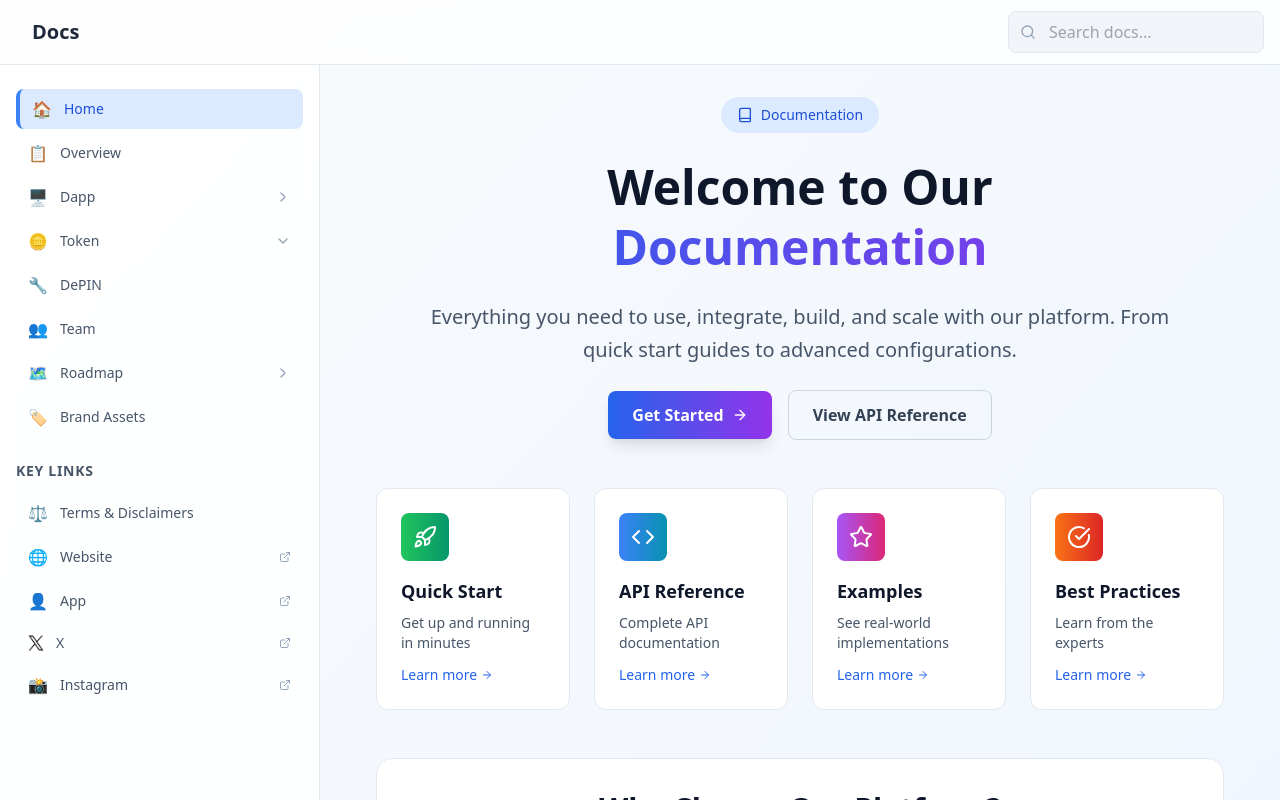
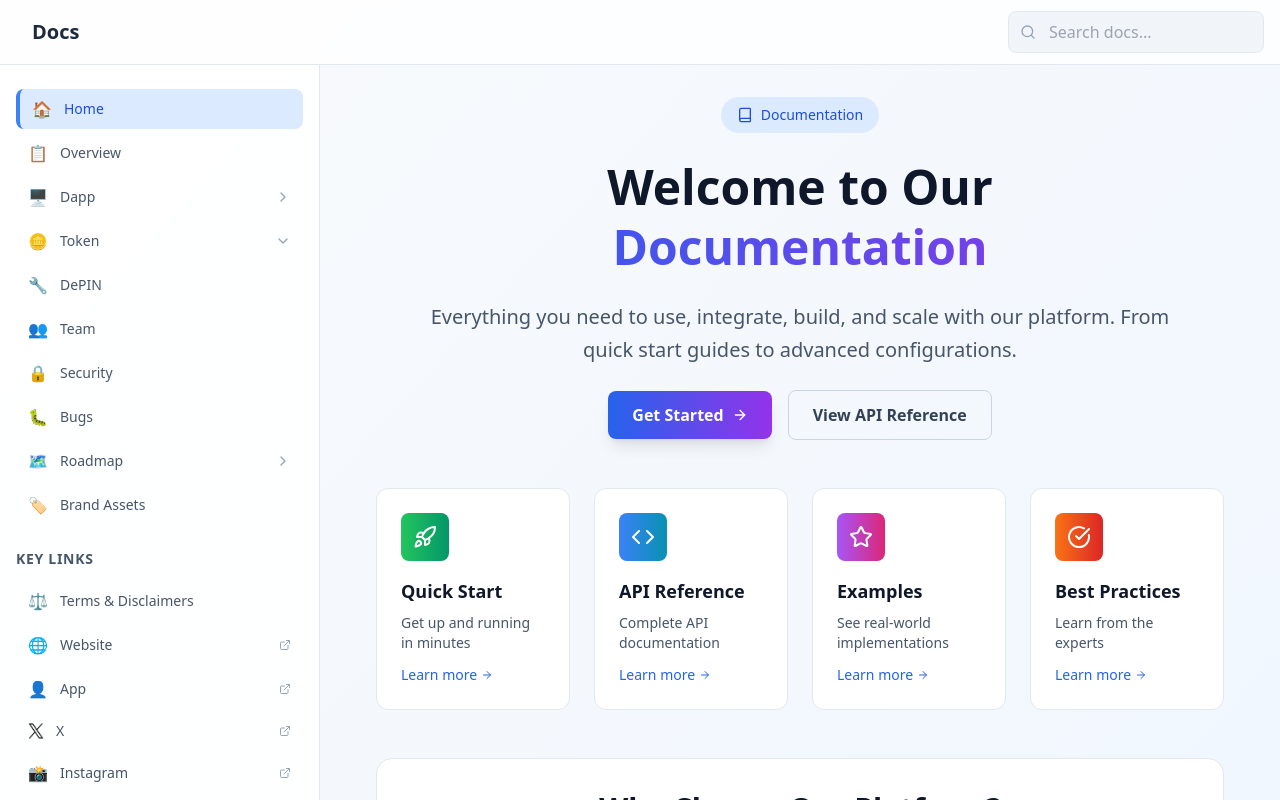
Before and after one commit to maldoteth/dehubdocs, a React (Vite) app: page /docs in a window 1280 px wide. Shown: the top 800 px of the page. Built offline with nearby package versions, Linux system fonts and the light colour scheme.

Commit message:
Refactor: Bugs and Security to separate pages
Moved the Bugs and Security sections to their own pages and removed them from the Token section in the navigation. Edited `src/App.tsx` and `src/components/DocsLayout.tsx`.

```diff
--- a/src/App.tsx
+++ b/src/App.tsx
@@ -1,3 +1,4 @@
+
 import { Toaster } from "@/components/ui/toaster";
 import { Toaster as Sonner } from "@/components/ui/sonner";
 import { TooltipProvider } from "@/components/ui/tooltip";
@@ -42,10 +43,10 @@ const App = () => (
             <Route path="token/utility" element={<TokenUtility />} />
             <Route path="token/where-to-buy" element={<TokenWhereToBuy />} />
             <Route path="token/governance" element={<TokenGovernance />} />
-            <Route path="token/security" element={<TokenSecurity />} />
-            <Route path="token/bugs" element={<TokenBugs />} />
             <Route path="depin" element={<DePIN />} />
             <Route path="team" element={<Team />} />
+            <Route path="security" element={<TokenSecurity />} />
+            <Route path="bugs" element={<TokenBugs />} />
             <Route path="roadmap" element={<div className="p-8 text-center text-slate-600">Roadmap documentation coming soon...</div>} />
             <Route path="terms" element={<div className="p-8 text-center text-slate-600">Terms & Disclaimers documentation coming soon...</div>} />
             <Route path="website" element={<div className="p-8 text-center text-slate-600">Website documentation coming soon...</div>} />
--- a/src/components/DocsLayout.tsx
+++ b/src/components/DocsLayout.tsx
@@ -33,12 +33,6 @@ const menuItems = [{
     }, {
       title: 'Governance',
       path: '/docs/token/governance'
-    }, {
-      title: 'Security',
-      path: '/docs/token/security'
-    }, {
-      title: 'Bugs',
-      path: '/docs/token/bugs'
     }]
   }, {
     title: 'DePIN',
@@ -48,6 +42,14 @@ const menuItems = [{
     title: 'Team',
     path: '/docs/team',
     icon: '👥'
+  }, {
+    title: 'Security',
+    path: '/docs/security',
+    icon: '🔒'
+  }, {
+    title: 'Bugs',
+    path: '/docs/bugs',
+    icon: '🐛'
   }, {
     title: 'Roadmap',
     path: '/docs/roadmap',
```
